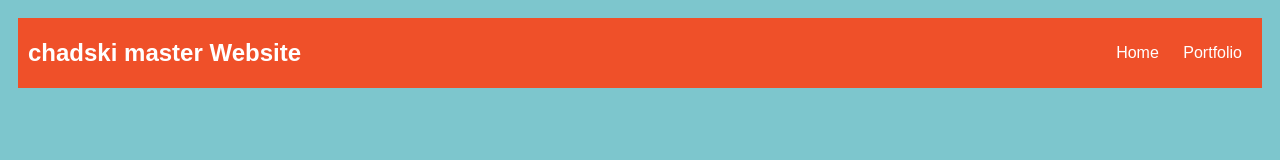
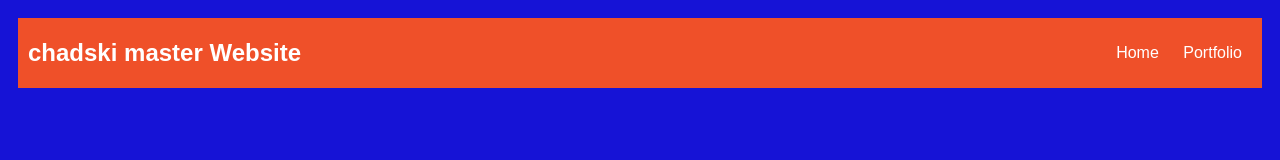
Before and after one commit to chadchadwilliams/chadchadwilliams.github.io, a plain HTML site: page portfolio.html in a window 1280 px wide. Drawn offline with Linux system fonts and the light colour scheme.

Commit message:
saving my website

```diff
--- a/portfolio.html
+++ b/portfolio.html
@@ -4,7 +4,7 @@
         <title>CHADSKI MASTER MIND</title>
             <style type="text/css">
             body {
-                background: rgb(125, 198, 205);
+                background:rgb(22, 19, 214);
                 color: rgb(45, 45, 45);
                 padding: 10px;
                 font-family: arial;
```
